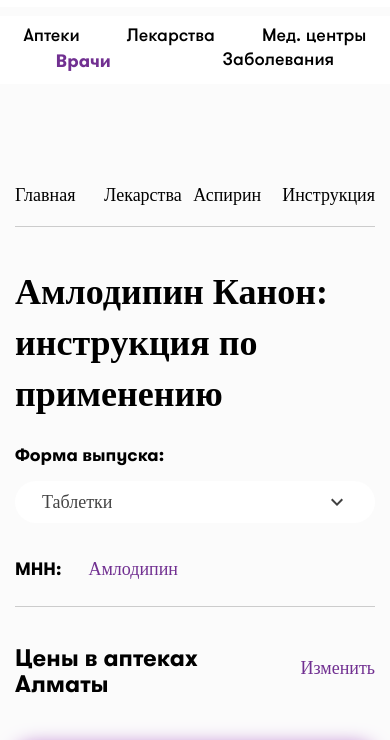
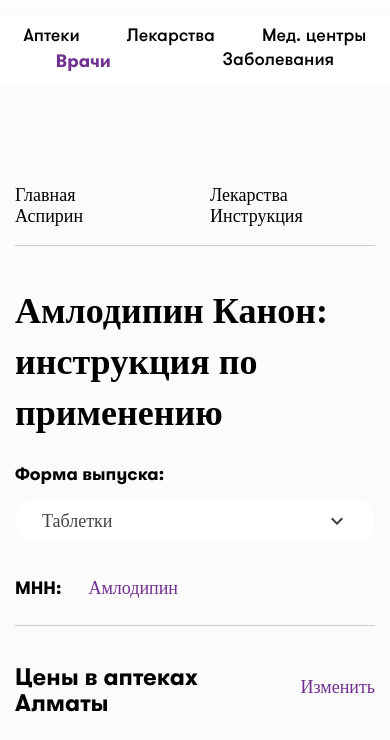
Before and after one commit to an4morph/i-teka, a plain HTML site: page drug-page.html in a window 390 px wide. Shown: the part 73-813 px from the top of the page. Drawn offline with Linux system fonts and the light colour scheme; a web font is replaced by a local one.

Commit message:
Responsive top-menu

```diff
--- a/css/drug-page.css
+++ b/css/drug-page.css
@@ -23,11 +23,10 @@
 .drug-page__top-menu {
     margin-top: 101px;
     display: flex;
-    margin-bottom: 20px;
+    margin-bottom: 18px;
 }
 .drug-page__top-menu__item {
     font-size: 18px;
-    width: 100%;
 }
 .drug-page__release-form {
     margin-bottom: 13px;
--- a/drug-page.html
+++ b/drug-page.html
@@ -96,11 +96,11 @@
         <div class="row first-section">
             <section class="col-sm-12 col-lg-7 drug-page-left">
                 <div class="reveal">
-                    <div class="drug-page__top-menu">
-                        <div class="drug-page__top-menu__item">Главная</div>
-                        <div class="drug-page__top-menu__item">Лекарства</div>
-                        <div class="drug-page__top-menu__item">Аспирин</div>
-                        <div class="drug-page__top-menu__item">Инструкция</div>
+                    <div class="drug-page__top-menu row">
+                        <div class="drug-page__top-menu__item col-6 col-sm-3">Главная</div>
+                        <div class="drug-page__top-menu__item col-6 col-sm-3">Лекарства</div>
+                        <div class="drug-page__top-menu__item col-6 col-sm-3">Аспирин</div>
+                        <div class="drug-page__top-menu__item col-6 col-sm-3">Инструкция</div>
                     </div>
                     <div class="drug-page__divider"></div>
                     <h1 class="drug-page__drug-name">
```
